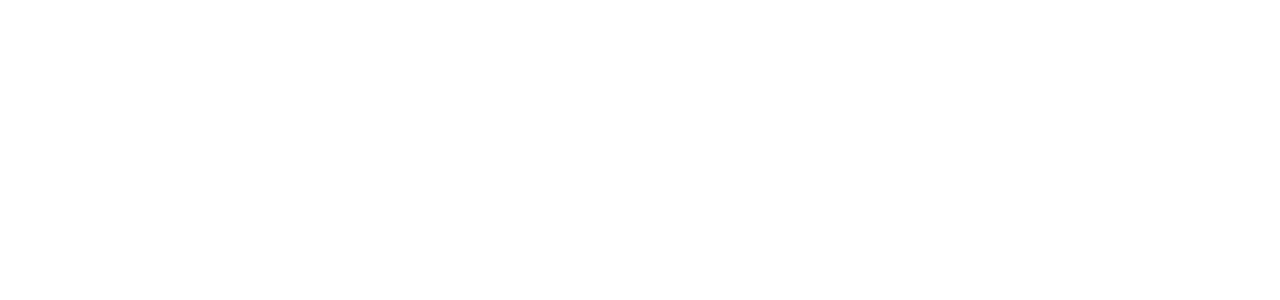
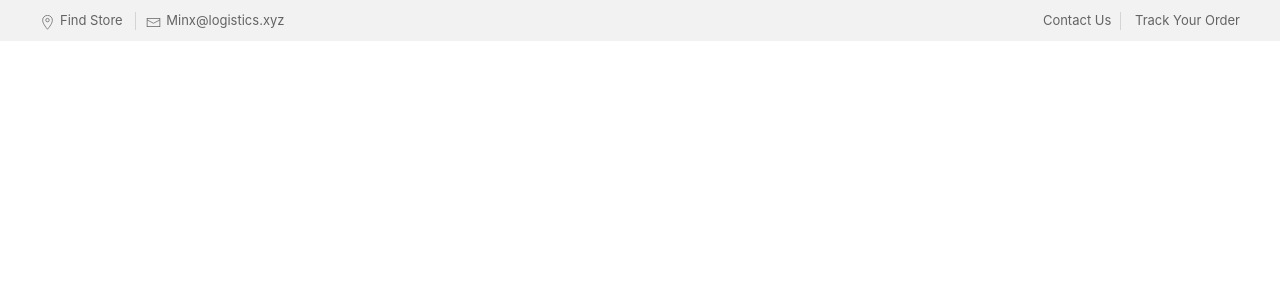
Before and after one commit to duclong09/UiKit, a PHP site: page /home.php in a window 1280 px wide. Before the commit the part shown is empty. Shown: the top 300 px of the page. Run offline with PHP 8.4, Linux system fonts and the light colour scheme.

Commit message:
issue: header upper

```diff
--- a/components/footer.php
+++ b/components/footer.php
@@ -1 +1 @@
-<footer></footer>
+<footer class="footer"></footer>
--- a/components/head.php
+++ b/components/head.php
@@ -1,3 +1,7 @@
+<title>UI Kit</title>
 <meta charset="UTF-8">
 <meta name="viewport" content="width=device-width, initial-scale=1.0">
-<title>UI Kit</title>
+<link rel="stylesheet" href="resources/css/uikit.min.css" />
+<link rel="stylesheet" href="resources/style.css" />
+<script src="resources/js/uikit.min.js"></script>
+<script src="resources/js/uikit-icons.min.js"></script>
--- a/components/header.php
+++ b/components/header.php
@@ -1 +1,24 @@
-<header></header>
+<header class="pc-header">
+    <div class="header-upper">
+        <div class="uk-container uk-container-1520">
+            <div class="uk-flex uk-flex-between">
+                <div class="header-contact">
+                    <a class="header-contact__item contact-link" href="#">
+                        <span class="uk-icon" uk-icon="location"></span>
+                        <span>Find Store</span>
+                    </a>
+                    <a class="header-contact__item contact-link" href="#">
+                        <span class="uk-icon" uk-icon="mail"></span>
+                        <span>Minx@logistics.xyz</span>
+                    </a>
+                </div>
+                <div class="header-menu">
+                    <a class="header-menu__item contact-link" href="#">Contact Us</a>
+                    <a class="header-menu__item contact-link" href="#">Track Your Order</a>
+                </div>
+            </div>
+        </div>
+    </div>
+    <div class="header-middle"></div>
+    <div class="header-lower"></div>
+</header>
--- a/home.php
+++ b/home.php
@@ -5,7 +5,7 @@
 </head>
 <body>
     <?php require_once 'components/header.php' ?>
-    <main>
+    <main id="homepage">
 
     </main>
     <?php require_once 'components/footer.php' ?>
--- /dev/null
+++ b/resources/style.css
@@ -0,0 +1,49 @@
+.uk-container-1520 {
+    max-width: 1520px;
+}
+
+/* Core */
+/* General */
+/* Header */
+.header-upper {
+    background: #f2f2f2;
+    padding: 10.5px 0;
+    font-size: 13px;
+}
+
+.header-upper a {
+    color: #636363;
+}
+
+.header-contact .header-contact__item {
+    position: relative;
+    padding-left: 20px;
+}
+
+.header-contact .header-contact__item span.uk-icon {
+    position: absolute;
+    left: 0;
+    top: 3px;
+    font-size: 10px;
+}
+
+.header-contact .header-contact__item span.uk-icon svg {
+    width: 15px;
+}
+
+.contact-link:not(:last-child) {
+    margin-right: 10px;
+    padding-right: 10px;
+    position: relative;
+}
+
+.contact-link:not(:last-child)::before {
+    content: '';
+    display: block;
+    position: absolute;
+    right: 0;
+    top: 0;
+    width: 1px;
+    height: 18px;
+    background-color: #d4d4d4;
+}
```
Also changed, not shown: 1 other file.
